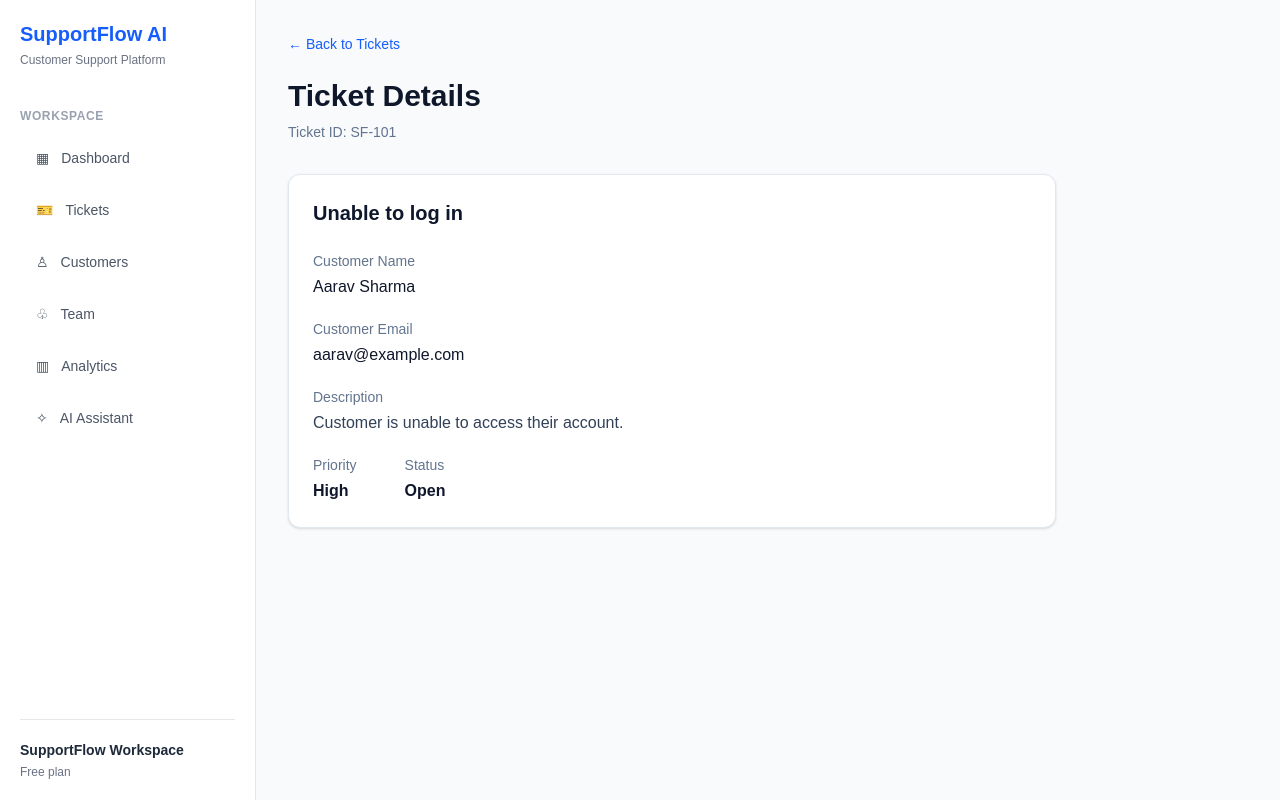
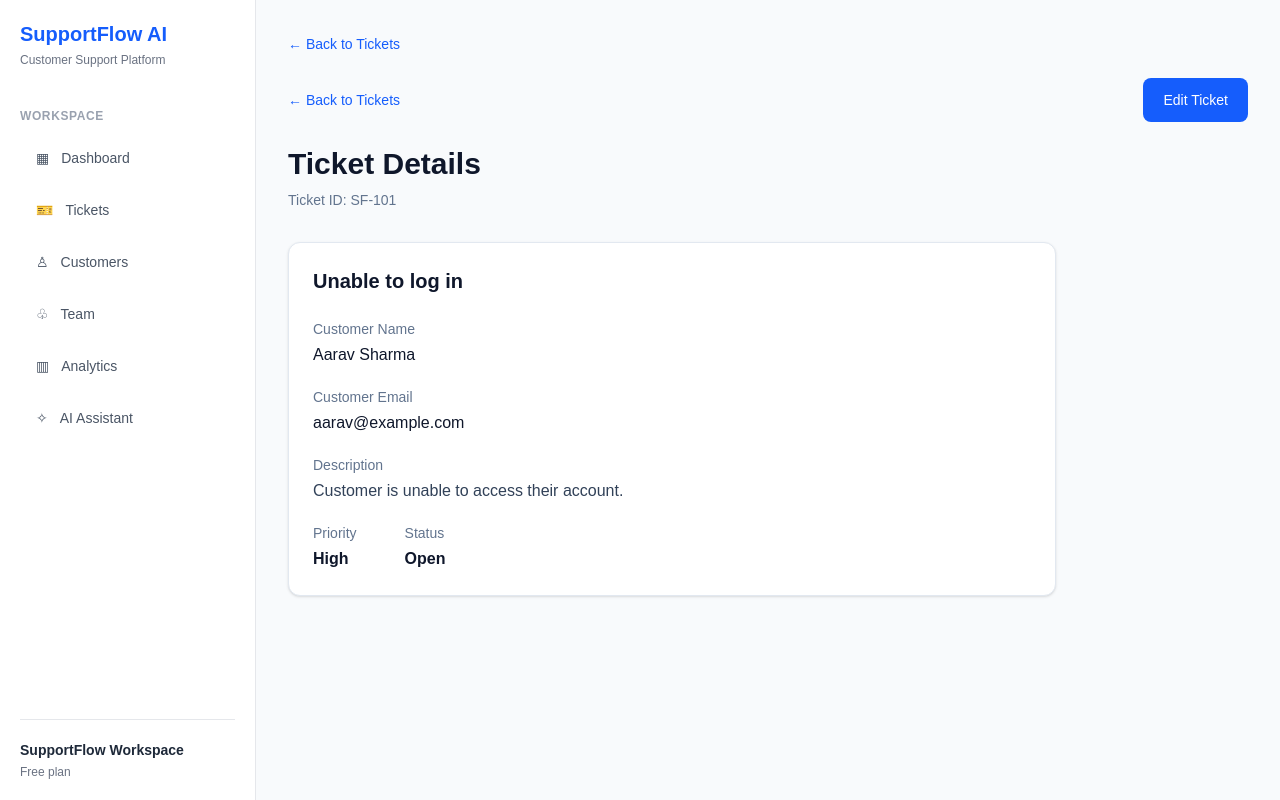
Before and after one commit to sachikatkar09/supportflow-ai, a Next.js app in the folder client/: page /tickets/SF-101 in a window 1280 px wide. Built offline with nearby package versions, Linux system fonts and the light colour scheme.

Commit message:
add edit ticket navigation button

```diff
--- a/client/app/tickets/[id]/page.tsx
+++ b/client/app/tickets/[id]/page.tsx
@@ -66,7 +66,21 @@ async function TicketDetailsContent({
       >
         ← Back to Tickets
       </Link>
+      <div className="mb-6 flex items-center justify-between">
+        <Link
+          href="/tickets"
+          className="text-sm font-medium text-blue-600 hover:underline"
+        >
+          ← Back to Tickets
+        </Link>
 
+        <Link
+          href={`/tickets/${id}/edit`}
+          className="rounded-lg bg-blue-600 px-5 py-3 text-sm font-medium text-white hover:bg-blue-700"
+        >
+          Edit Ticket
+        </Link>
+      </div>
       <h1 className="text-3xl font-bold text-slate-900">Ticket Details</h1>
 
       <p className="mt-2 text-sm text-slate-500">Ticket ID: {ticket.id}</p>
```
